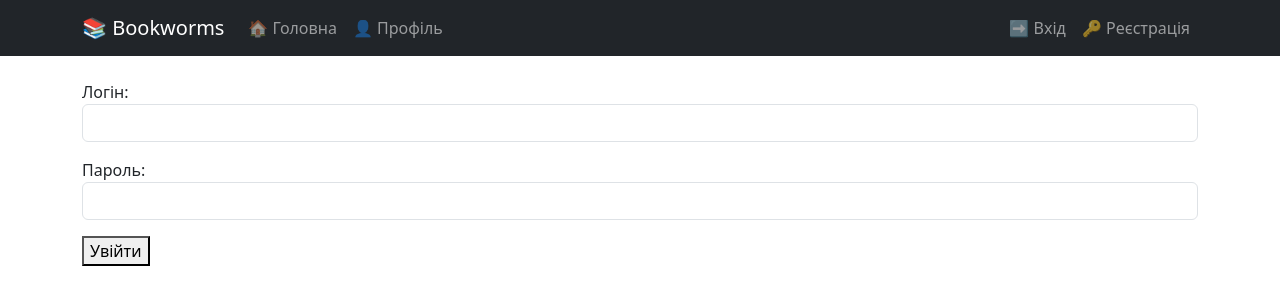
After one commit to VladislavPavlyuk/BookWorms-main, a Django app: page /login/ in a window 1280 px wide. The commit adds this page. Shown: the top 305 px of the page. Run offline with Django 5.2, Linux system fonts and the light colour scheme.

Commit message:
Add login and register

```diff
--- a/bookworms/bookworms/settings.py
+++ b/bookworms/bookworms/settings.py
@@ -124,3 +124,7 @@ AUTH_USER_MODEL = 'mainApp.CustomUser'
 
 MEDIA_URL = '/media/'
 MEDIA_ROOT = BASE_DIR / 'media'
+
+LOGOUT_REDIRECT_URL = '/'
+LOGIN_REDIRECT_URL = '/'
+LOGIN_URL = 'login'
--- /dev/null
+++ b/bookworms/mainApp/forms.py
@@ -0,0 +1,36 @@
+from django import forms
+from django.contrib.auth.forms import AuthenticationForm, UserCreationForm
+from django.contrib.auth import get_user_model
+
+
+class UserLoginForm(AuthenticationForm):
+    username = forms.CharField(
+        label="Логін",
+        widget=forms.TextInput(attrs={'class': 'form-control'})
+    )
+    password = forms.CharField(
+        label="Пароль",
+        widget=forms.PasswordInput(attrs={'class': 'form-control'})
+    )
+
+
+class UserRegisterForm(UserCreationForm):
+    class Meta:
+        model = get_user_model()
+        fields = ("username", "biography", "avatar") + UserCreationForm.Meta.fields
+        labels = {
+            'username': "Логін",
+            'biography': "Біографія",
+            'avatar': "Аватар",
+        }
+
+    def __init__(self, *args, **kwargs):
+        super().__init__(*args, **kwargs)
+
+        if 'password1' in self.fields:
+            self.fields['password1'].label = "Пароль"
+        if 'password2' in self.fields:
+            self.fields['password2'].label = "Повторіть пароль"
+
+        for field in self.fields.values():
+            field.widget.attrs['class'] = 'form-control'
--- a/bookworms/mainApp/templates/mainApp/base.html
+++ b/bookworms/mainApp/templates/mainApp/base.html
@@ -21,11 +21,11 @@
             <ul class="navbar-nav me-auto">
 
                 <li class="nav-item">
-                    <a class="nav-link" href="/">🏠 Главная</a>
+                    <a class="nav-link" href="/">🏠 Головна </a>
                 </li>
 
                 <li class="nav-item">
-                    <a class="nav-link" href="/profile/">👤 Профиль</a>
+                    <a class="nav-link" href="{% url 'profile' %}">👤 Профіль </a>
                 </li>
 
             </ul>
@@ -39,13 +39,16 @@
                     </li>
 
                     <li class="nav-item">
-                        <a class="nav-link text-danger" href="/logout/">🚪 Выйти</a>
+                        <a class="nav-link text-danger" href="{% url 'logout' %}">🚪 Вийти </a>
                     </li>
 
                 {% else %}
 
                     <li class="nav-item">
-                        <a class="nav-link" href="/login/">🔑 Войти</a>
+                        <a class="nav-link" href="{% url 'login' %}">➡️ Вхід </a>
+                    </li>
+                     <li class="nav-item">
+                        <a class="nav-link" href="{% url 'register' %}">🔑 Реєстрація </a>
                     </li>
 
                 {% endif %}
--- a/bookworms/mainApp/templates/mainApp/index.html
+++ b/bookworms/mainApp/templates/mainApp/index.html
@@ -19,7 +19,7 @@
         </div>
     </div>
 {% empty %}
-    <p>Постов пока нет</p>
+    <p>Постів поки немає</p>
 {% endfor %}
 
 {% endblock %}
--- /dev/null
+++ b/bookworms/mainApp/templates/mainApp/login.html
@@ -0,0 +1,13 @@
+{% extends "mainApp/base.html" %}
+
+{% block title %}Вхід{% endblock %}
+
+{% block content %}
+
+<form method="post">
+    {% csrf_token %}
+    {{ form.as_p }}
+    <button type="submit">Увійти</button>
+</form>
+
+{% endblock %}
--- a/bookworms/mainApp/urls.py
+++ b/bookworms/mainApp/urls.py
@@ -1,7 +1,11 @@
 from django.urls import path
-from .views import home, profile
+from .views import home, profile, CustomLoginView, CustomRegisterView
+from django.contrib.auth.views import LogoutView
 
 urlpatterns = [
     path('', home, name='home'),
     path('profile/', profile, name='profile'),
+    path('logout/', LogoutView.as_view(), name='logout'),
+    path('login/', CustomLoginView.as_view(), name='login'),
+    path('register/', CustomRegisterView.as_view(), name='register'),
 ]
--- a/bookworms/mainApp/views.py
+++ b/bookworms/mainApp/views.py
@@ -1,6 +1,10 @@
+from django.contrib.auth import login
 from django.shortcuts import render
-from .models import Post
-
+from .models import Post, CustomUser
+from django.contrib.auth.views import LoginView
+from .forms import UserLoginForm, UserRegisterForm
+from django.views.generic import CreateView
+from django.urls import reverse_lazy, reverse
 
 def home(request):
     posts = Post.objects.all()
@@ -9,3 +13,17 @@ def home(request):
 
 def profile(request):
     return render(request, 'mainApp/profile.html')
+
+class CustomLoginView(LoginView):
+    template_name = 'mainApp/login.html'
+    authentication_form = UserLoginForm
+
+class CustomRegisterView(CreateView):
+    template_name = 'mainApp/register.html'
+    form_class = UserRegisterForm
+    success_url = reverse_lazy('home')
+
+    def form_valid(self, form):
+        response = super().form_valid(form)
+        login(self.request, self.object)
+        return response
```
Also changed, not shown: bookworms/mainApp/templates/mainApp/register.html (added, +29 -0 lines), 1 other file.
